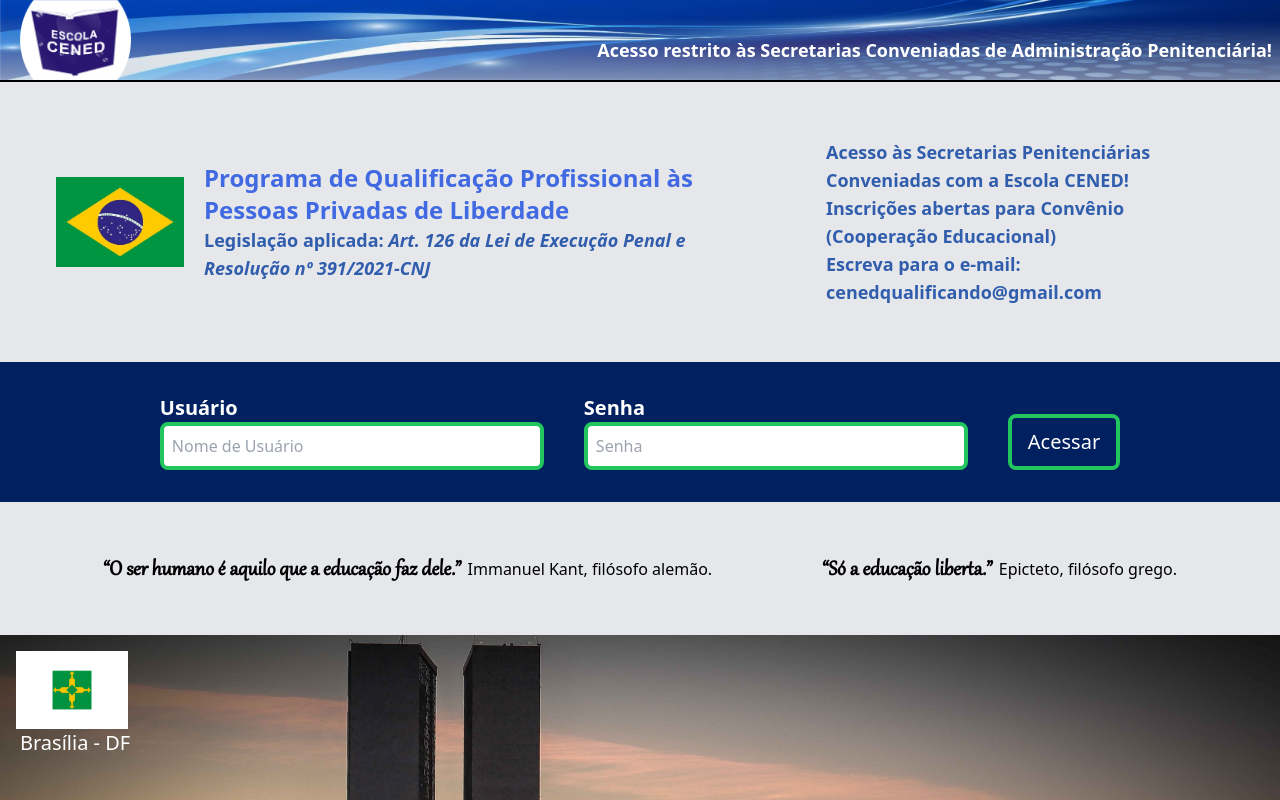
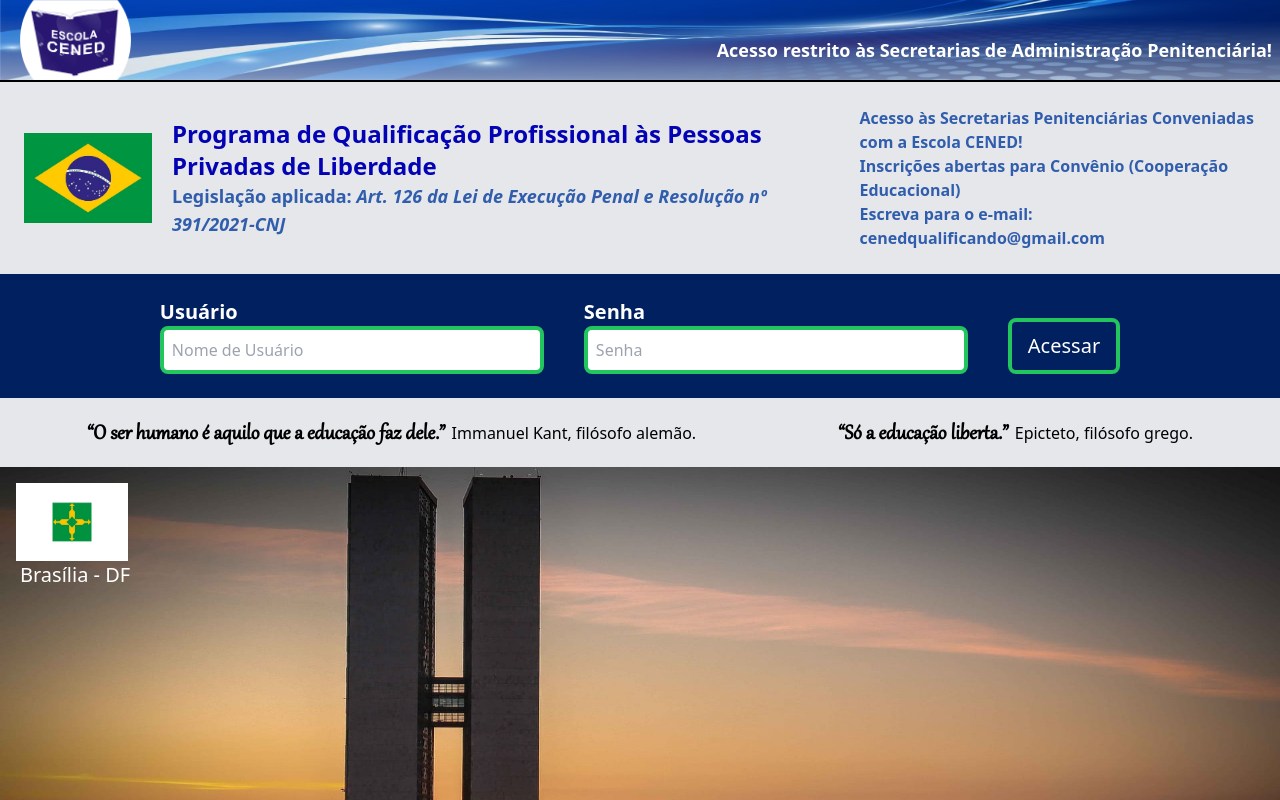
Before and after one commit to lucas-010/cened-administracao-penitenciaria, a React (Create React App) app: page / in a window 1280 px wide. Built offline with nearby package versions, Linux system fonts and the light colour scheme.

Commit message:
colors and image congress change

```diff
--- a/src/Components/LoginArea/Bottom.jsx
+++ b/src/Components/LoginArea/Bottom.jsx
@@ -4,8 +4,8 @@
 
 export default function Bottom() {
   return (
-    <div className='bg-[#E5E7EB] p-8'>
-      <div className='flex flex-col lg:flex-row text-2xl justify-around p-4'>
+    <div className='bg-[#E5E7EB] p-4'>
+      <div className='flex flex-col lg:flex-row text-2xl justify-around'>
         <p><span className="font-gabriola font-bold">“O ser humano é aquilo que a educação faz dele.”</span> <span className="narrow text-base">Immanuel Kant, filósofo alemão.</span></p>
         <p className='mt-10 lg:mt-0'><span className="font-gabriola font-bold">“Só a educação liberta.”</span> <span className="narrow text-base">Epicteto, filósofo grego.</span></p>
       </div>
--- a/src/Components/LoginArea/Header.jsx
+++ b/src/Components/LoginArea/Header.jsx
@@ -10,7 +10,7 @@
       </div>
 
       <div className='lg:block md:block hidden mt-5 mr-2'>
-        <span className='text-lg font-bold text-white'>Acesso restrito às Secretarias Conveniadas de Administração Penitenciária!</span>
+        <span className='text-lg font-bold text-white'>Acesso restrito às Secretarias de Administração Penitenciária!</span>
       </div>
     </div>
   )
--- a/src/Components/LoginArea/LoginAccess.jsx
+++ b/src/Components/LoginArea/LoginAccess.jsx
@@ -2,7 +2,7 @@
 
 export default function LoginAccess() {
   return (
-    <div className='bg-[#012060] flex items-center justify-center w-screen p-8'>
+    <div className='bg-[#012060] flex items-center justify-center w-screen p-6'>
         <form className='flex lg:flex-row md:flex-row flex-col'>
             <div className=''>
                 <label htmlFor="user-name" className='text-xl font-bold text-white'>Usuário</label> <br />
--- a/src/Components/LoginArea/Top.jsx
+++ b/src/Components/LoginArea/Top.jsx
@@ -3,15 +3,15 @@
 
 export default function Top() {
   return (
-    <div className='bg-gray-200 border-t-2 border-black p-14'>
+    <div className='bg-gray-200 border-t-2 border-black p-6'>
        <div className='flex flex-col lg:flex-row md:flex-row justify-center items-center'>
           <div className='flex flex-col lg:flex-row md:flex-row justify-center items-center'>
           <img className='w-32' src={brasilFlag} alt="" />
           <div className='ml-5 text-center lg:text-left md:text-left'>
-          <h2 className='text-2xl font-bold text-[#4169E1]'>Programa de Qualificação Profissional às Pessoas Privadas de Liberdade</h2>
+          <h2 className='text-2xl font-bold text-[#0303B5]'>Programa de Qualificação Profissional às Pessoas Privadas de Liberdade</h2>
           <p className='text-lg font-semibold text-[#315DAD]'>Legislação aplicada: <i>Art. 126 da Lei de Execução Penal e Resolução nº 391/2021-CNJ</i></p>
           </div>
-          <div className='mt-10 lg:mt-0 lg:ml-20 text-[#315DAD] text-lg font-semibold'>
+          <div className='mt-10 lg:mt-0 lg:ml-20 text-[#315DAD] text-base font-semibold'>
             <p>Acesso às Secretarias Penitenciárias Conveniadas com a Escola CENED!</p>
             <p>Inscrições abertas para Convênio (Cooperação Educacional)</p>
             <p>Escreva para o e-mail: cenedqualificando@gmail.com</p>
```
Also changed, not shown: src/Images/congress.jpg, 1 other file (tests, documents, lock files or other folders).
